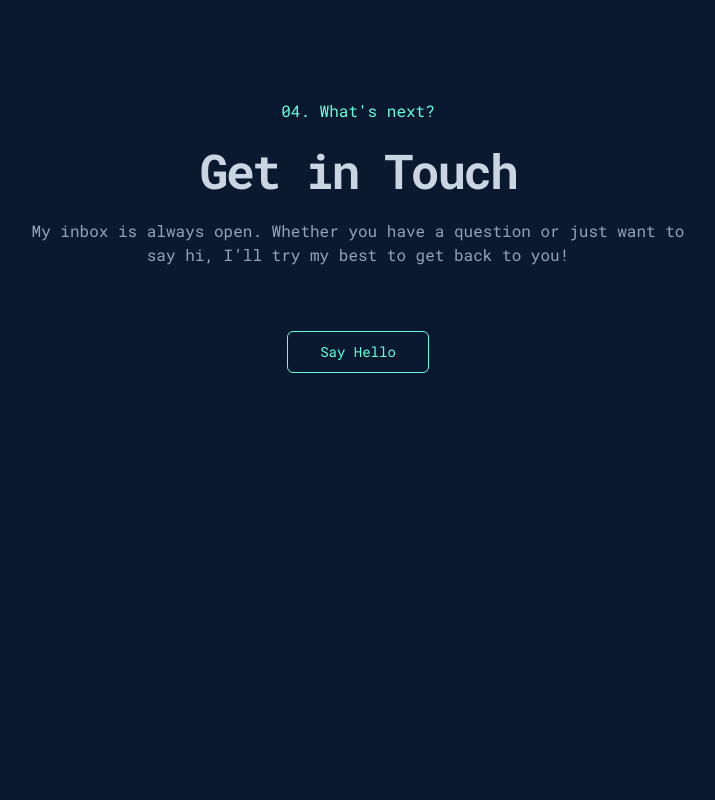
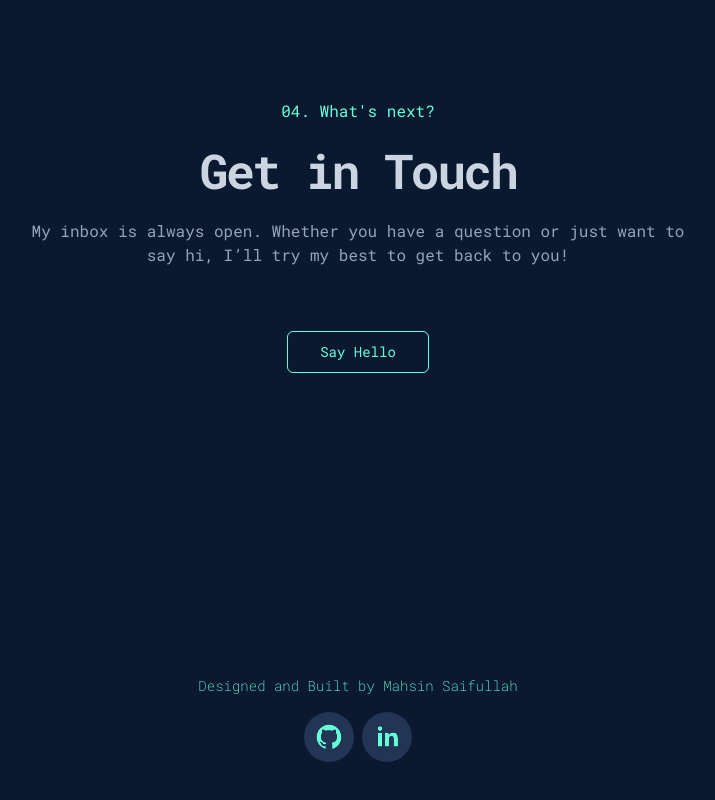
Before and after one commit to MahsinSaifullah/mahsin-portfolio-2.0, a Next.js app: page / in a window 1280 px wide. Shown: the part 3536-4336 px from the top of the page, without its empty margins (282-997 px from the left). Before the commit the page ends 4172 px from the top, so only its background shows below. Built offline with nearby package versions, Linux system fonts and the light colour scheme.

Commit message:
feat: add footer

```diff
--- /dev/null
+++ b/app/Footer.tsx
@@ -0,0 +1,25 @@
+import { SocialIcon } from 'react-social-icons';
+
+const Footer = () => {
+  return (
+    <footer className="flex justify-center items-center p-10 flex-col space-y-4">
+      <h3 className="text-lime text-sm font-light">
+        Designed and Built by Mahsin Saifullah
+      </h3>
+      <div className="flex space-x-2">
+        <SocialIcon
+          url="https://github.com/MahsinSaifullah"
+          bgColor="#233554"
+          fgColor="#64ffda"
+        />
+        <SocialIcon
+          url="https://www.linkedin.com/in/mahsin-saifullah-a503b3107/"
+          bgColor="#233554"
+          fgColor="#64ffda"
+        />
+      </div>
+    </footer>
+  );
+};
+
+export default Footer;
--- a/app/layout.tsx
+++ b/app/layout.tsx
@@ -1,7 +1,8 @@
 import type { Metadata } from 'next';
 import './globals.css';
 import Navbar from '../components/Navbar';
-import { Roboto_Mono, Poppins } from 'next/font/google';
+import { Roboto_Mono } from 'next/font/google';
+import Footer from './Footer';
 
 export const metadata: Metadata = {
   title: 'Mahsin Saifullah',
@@ -24,6 +25,7 @@ export default function RootLayout({
       <body className={`bg-navy ${robotoMono.variable}`}>
         <Navbar />
         {children}
+        <Footer />
       </body>
     </html>
   );
--- a/package.json
+++ b/package.json
@@ -16,6 +16,7 @@
     "next": "15.0.3",
     "react": "19.0.0-rc-66855b96-20241106",
     "react-dom": "19.0.0-rc-66855b96-20241106",
+    "react-social-icons": "^6.18.0",
     "tailwind-merge": "^2.5.5",
     "tailwindcss-animate": "^1.0.7"
   },
```
Also changed, not shown: 1 other file (tests, documents, lock files or other folders).
